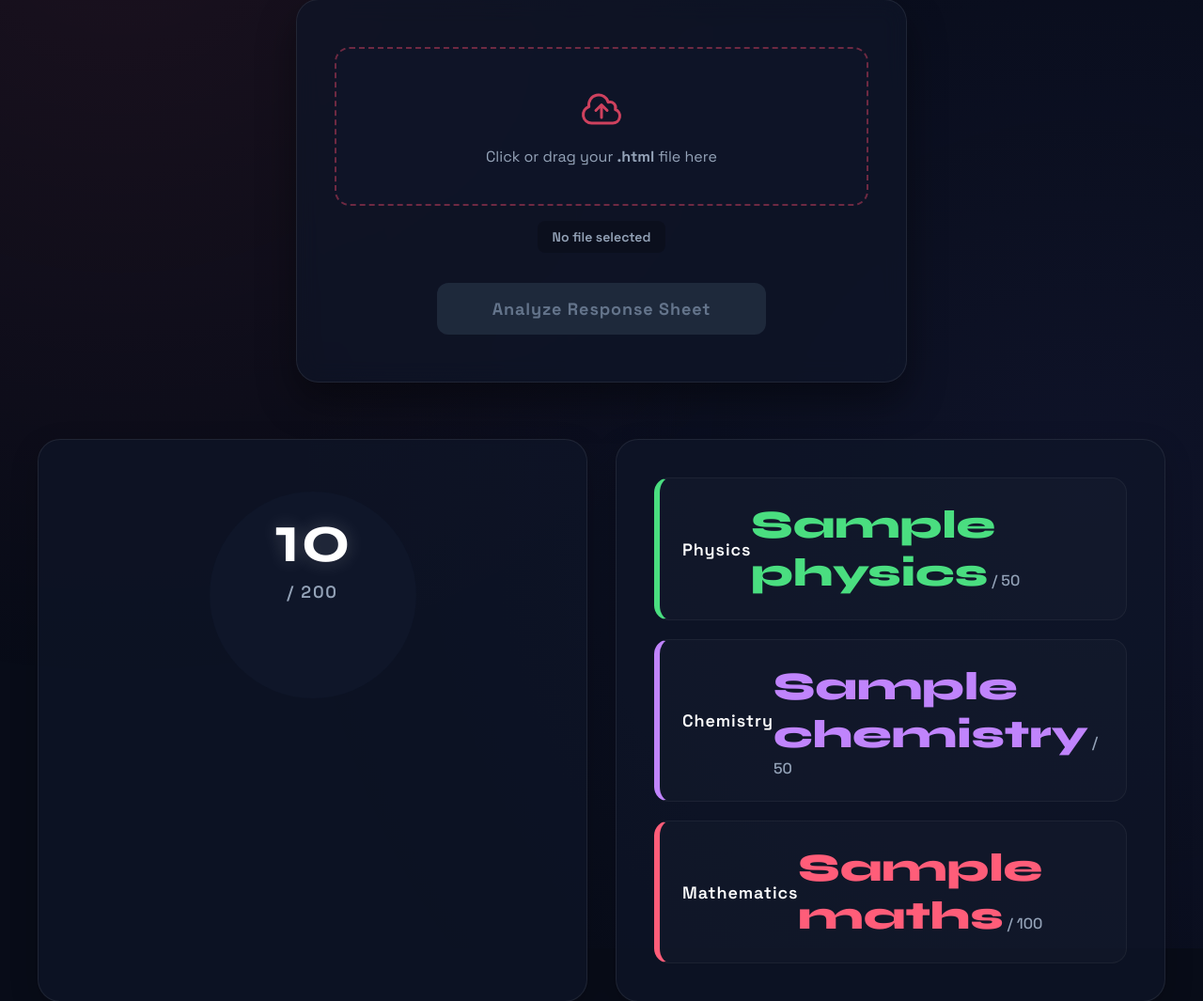
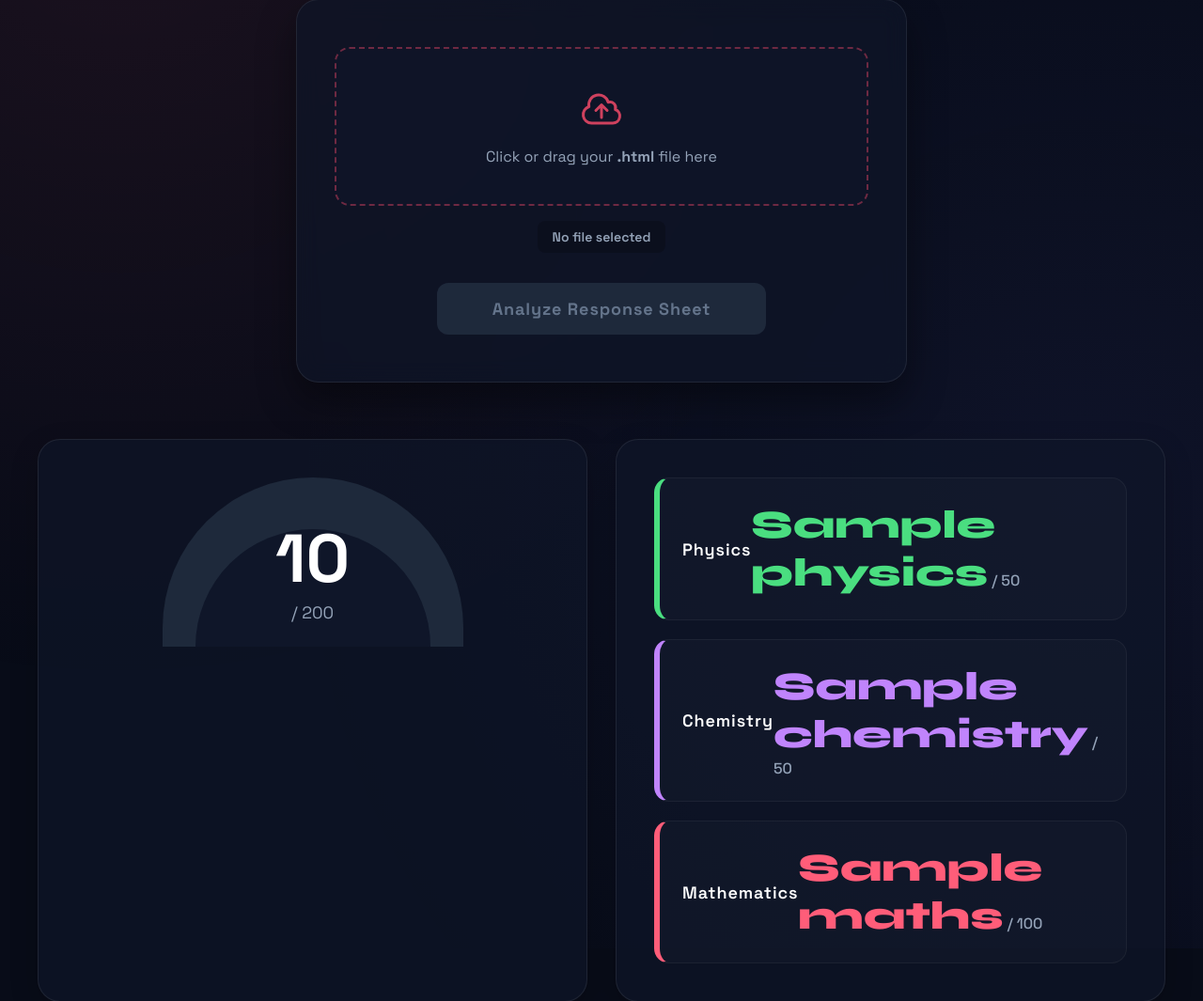
Before and after one commit to baggadeveesh/cet-score-analyzer, a Flask app: template templates/index.html in a window 1280 px wide. Shown: the part 191-1256 px from the top of the page at 94% size. Run offline with Flask 3, Linux system fonts and the light colour scheme; the template is opened without the code that fills it: most values are stand-ins (such as "Sample title", 1, 10 or a date in 2020).

Commit message:
Update index.html

```diff
--- a/templates/index.html
+++ b/templates/index.html
@@ -221,56 +221,60 @@ button:disabled {
 }
 
 /* Gauge Chart */
-.gauge-card {
-  display: flex;
-  flex-direction: column;
-  justify-content: center;
-  align-items: center;
-}
+.gauge{
+    width:320px;
+    height:180px;
+    margin:auto;
+    position:relative;
+    overflow:hidden;
+    border-radius:320px 320px 0 0;
 
-.gauge-score{
-position:absolute;
-width:100%;
-text-align:center;
-top:55px;
-left:0;
-z-index:10;
+    background:conic-gradient(
+        from 180deg,
+        #ff4d6d 0deg,
+        #ff4d6d {{ (result.total / 200) * 180 if result else 0 }}deg,
+        #1e293b {{ (result.total / 200) * 180 if result else 0 }}deg,
+        #1e293b 180deg
+    );
 }
 
 .gauge::before{
     content:'';
     position:absolute;
-width:220px;
-height:220px;
+
+    width:250px;
+    height:250px;
+
     background:#0f1629;
+
     border-radius:50%;
+
     left:50%;
+    bottom:-125px;
+
     transform:translateX(-50%);
-top:55px;
 }
 
-.gauge-score {
-  position: absolute;
-  width: 100%;
-  text-align: center;
-  top: 70px;
-  z-index: 2;
+.gauge-score{
+    position:absolute;
+    top:50px;
+    left:0;
+    width:100%;
+    text-align:center;
+    z-index:5;
 }
 
-.gauge-score h1 {
-  font-size: 72px;
-  font-family: 'Syne', sans-serif;
-  color: #ffffff;
-  line-height: 1;
-  text-shadow: 0 0 20px rgba(255,255,255,0.2);
+.gauge-score h1{
+    font-size:72px;
+    line-height:1;
+    color:white;
+    margin:0;
 }
 
-.gauge-score p {
-  font-size: 18px;
-  color: var(--text-muted);
-  margin-top: 8px;
-  font-weight: 600;
-  letter-spacing: 0.1em;
+.gauge-score p{
+    margin-top:10px;
+    font-size:18px;
+    color:#94a3b8;
 }
 
 /* Subject Analytics */
```
Lines whose indentation alone changed are shown as unchanged.
